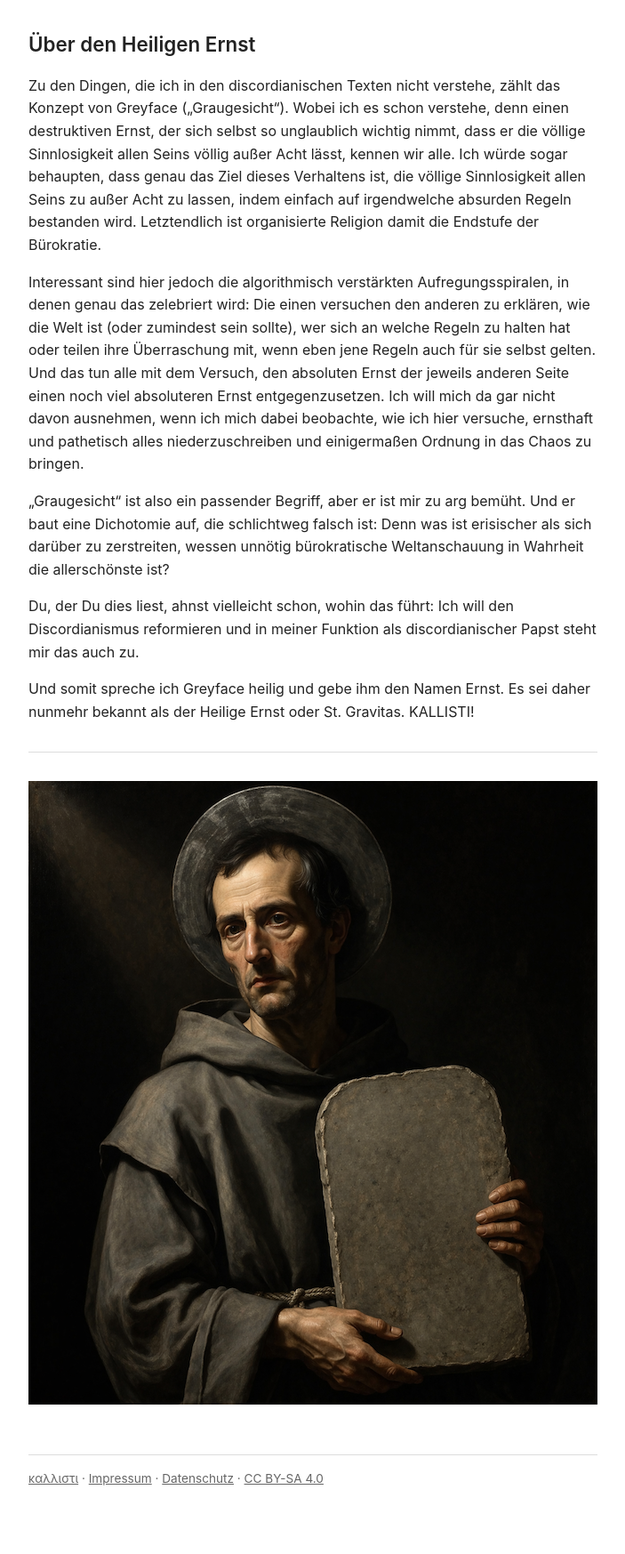
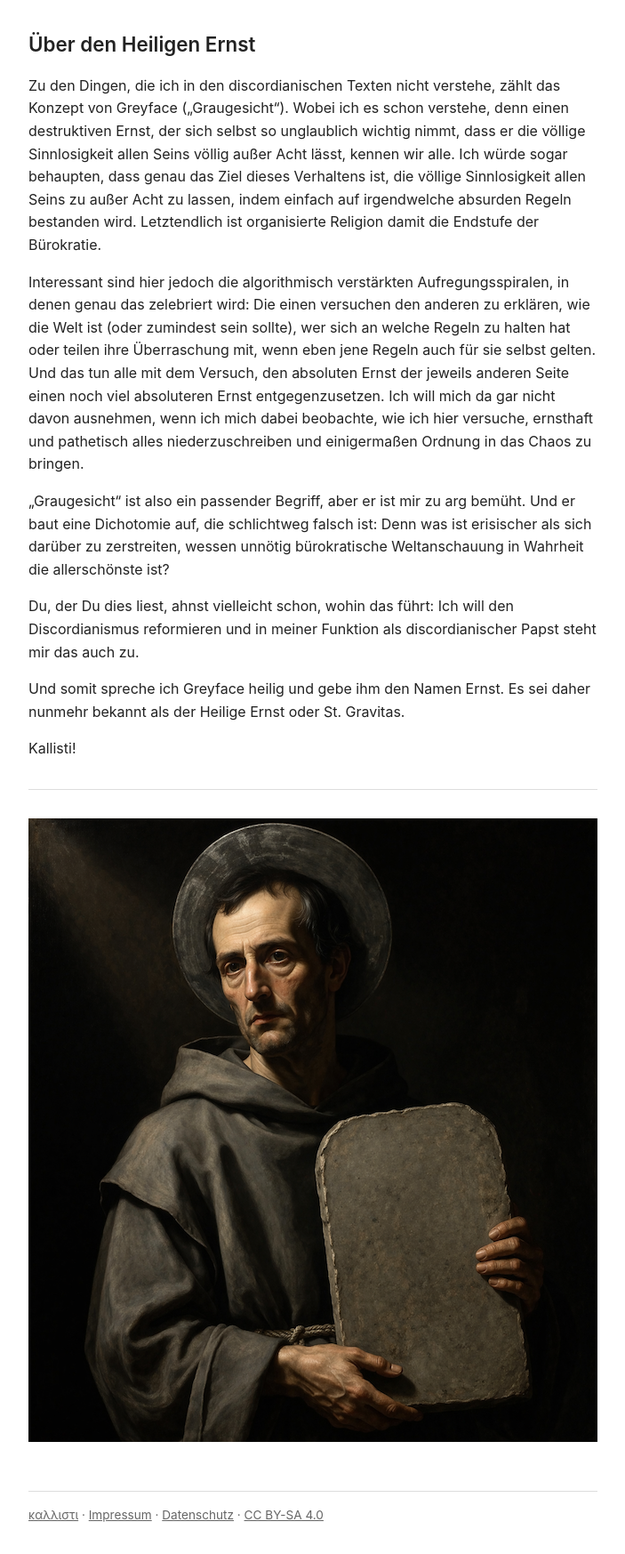
Before and after one commit to srslymarco/kallisti, a Jekyll site: the page built from essays/heiliger-ernst.md, in a window 1280 px wide. Shown: the whole page at 89% size, without its empty margins (288-991 px from the left). Built offline with Jekyll 4.4.1, drawn with Linux system fonts in a browser that asks for light colours; before the commit the page ends 1706 px from its top, so only the background shows below that.

```diff
--- a/essays/heiliger-ernst.md
+++ b/essays/heiliger-ernst.md
@@ -12,7 +12,9 @@ Interessant sind hier jedoch die algorithmisch verstärkten Aufregungsspiralen,
 
 Du, der Du dies liest, ahnst vielleicht schon, wohin das führt: Ich will den Discordianismus reformieren und in meiner Funktion als discordianischer Papst steht mir das auch zu.
 
-Und somit spreche ich Greyface heilig und gebe ihm den Namen Ernst. Es sei daher nunmehr bekannt als der Heilige Ernst oder St. Gravitas. KALLISTI!
+Und somit spreche ich Greyface heilig und gebe ihm den Namen Ernst. Es sei daher nunmehr bekannt als der Heilige Ernst oder St. Gravitas.
+
+Kallisti!
 
 ---
 
```
